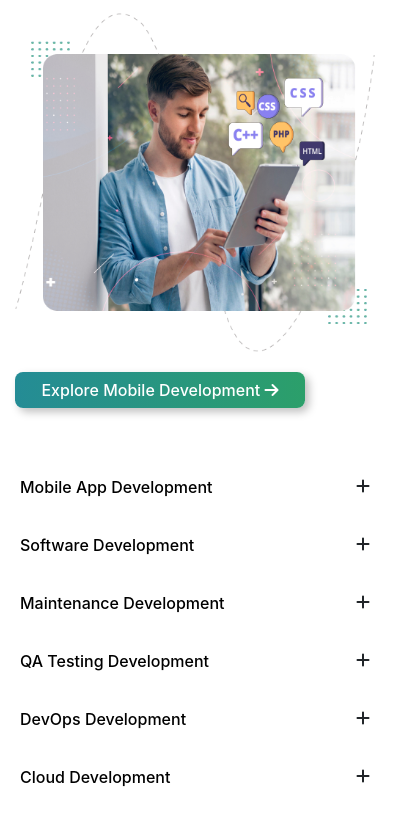
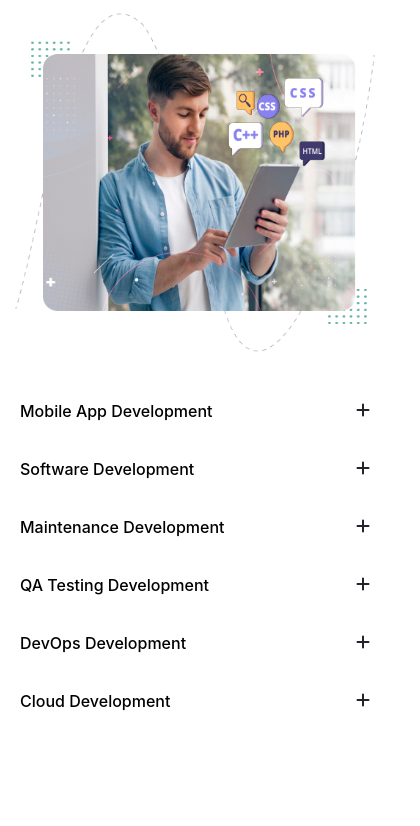
Before and after one commit to JeevaElangovan/JLApplication-Modernization, a plain HTML site: page index.html in a window 390 px wide. Shown: the part 1378-2204 px from the top of the page, 420 px wide, since content can reach past the window. After the commit the page ends 2174 px from the top, so only its background shows below. Drawn offline with nearby package versions, Linux system fonts and the light colour scheme.

Commit message:
commit-2

```diff
--- a/index.css
+++ b/index.css
@@ -375,7 +375,7 @@ body {
 
     .modernization-res-sec1 label {
         /* margin-left: 20px;  */
-        width: 300px;
+        /* width: 300px; */
         position: absolute;
         left: 20px;
         font-size: 16px;
@@ -405,27 +405,6 @@ body {
         font-size: 12px;
     }
 
-    .modernization-res-show-down li{
-        width: max-content;
-        margin-left: -15px;
-        font-size: 15px;
-        line-height: 32px;
-    }
-    .modernization-res-show-down li::marker{
-        color: #2CA068;
-    }
-    .modernization-res-btn1{
-        margin: 20px 0;
-    height: 36px;
-    width: 290px;
-    border-radius: 8px;
-    border: none;
-    color: #fff;
-    font-weight: 500;
-    background: linear-gradient(93.27deg, #23899C -14.73%, #2CA068 104.65%);
-    box-shadow: 4px 4px 8px 0px rgba(0, 0, 0, 0.25);
-
-    }
   }
 
 @media(max-width:425px){
@@ -476,12 +455,12 @@ body {
 
 @media(min-width:321px)and (max-width:375px){
     .modernization-res-sec1 label{
-        width: 300px;
+        /* width: 300px; */
     }
 }
 @media(min-width:376px)and (max-width:425px){
     .modernization-res-sec1 label{
-        width: 400px;
+        /* width: 400px; */
     }
 }
 
--- a/index.html
+++ b/index.html
@@ -387,7 +387,6 @@
                 Custom web development is a unique service that ClickBox Agency provides. We make digital solutions that fit the specific wants and goals of each client. Custom web creation, on the other hand, means making websites and apps from scratch, making sure they fit the client's needs exactly. We are great at making custom web solutions that fit the brand identity, business methods, and goals for the user experience of the client. We include clients in all stages of growth, from coming up with ideas to putting them into action, through a collaborative process.
             </p>
             <img src="Modernization/Application modernization.png" alt="Modernization" class="img-fluid">
-            <button type="button" class="modernization-res-btn1">Explore Mobile Development <i class="fas fa-arrow-right"></i></button>
         </div>
     </div>
 
@@ -405,7 +404,6 @@
 
             <img src="Modernization/Application modernization.png" alt="Modernization" class="img-fluid" >
 
-            <button type="button" class="modernization-res-btn1">Explore Mobile Development <i class="fas fa-arrow-right"></i></button>
 
         </div>
     </div>
@@ -421,7 +419,6 @@
             </p>
             <img src="Modernization/Application modernization.png" alt="Modernization" class="img-fluid" >
 
-            <button type="button" class="modernization-res-btn1">Explore Mobile Development <i class="fas fa-arrow-right"></i></button>
 
         </div>
     </div>
@@ -437,7 +434,6 @@
             </p>
             <img src="Modernization/Application modernization.png" alt="Modernization" class="img-fluid" >
 
-            <button type="button" class="modernization-res-btn1">Explore Mobile Development <i class="fas fa-arrow-right"></i></button>
 
         </div>
     </div>
@@ -453,7 +449,6 @@
             </p>
             <img src="Modernization/Application modernization.png" alt="Modernization" class="img-fluid" >
 
-            <button type="button" class="modernization-res-btn1">Explore Mobile Development <i class="fas fa-arrow-right"></i></button>
 
         </div>
     </div>
@@ -469,7 +464,6 @@
             </p>
             <img src="Modernization/Application modernization.png" alt="Modernization" class="img-fluid" >
 
-            <button type="button" class="modernization-res-btn1">Explore Mobile Development <i class="fas fa-arrow-right"></i></button>
 
         </div>
     </div>
@@ -485,7 +479,6 @@
             </p>
             <img src="Modernization/Application modernization.png" alt="Modernization" class="img-fluid" >
 
-            <button type="button" class="modernization-res-btn1">Explore Mobile Development <i class="fas fa-arrow-right"></i></button>
 
         </div>
     </div>
```
